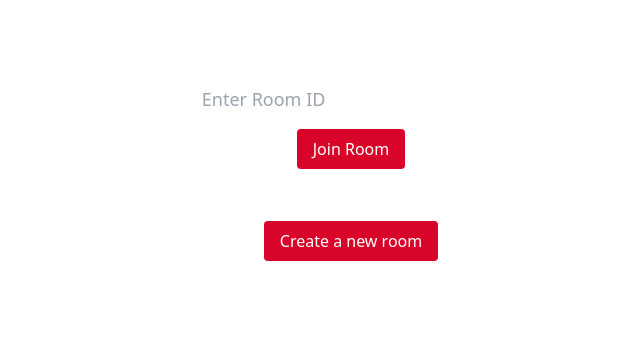
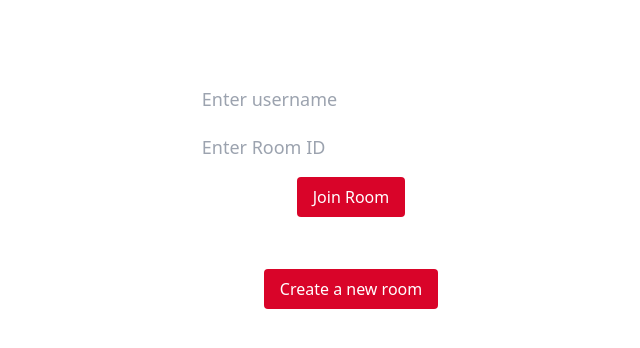
Before and after one commit to AmienulRana/meet-yuk, a Next.js app: page / in a window 1280 px wide. Shown: the top 348 px of the page, without its empty margins (289-929 px from the left). Built offline with nearby package versions, Linux system fonts and the light colour scheme; no server answers.

Commit message:
add input for username

```diff
--- a/src/pages/index.tsx
+++ b/src/pages/index.tsx
@@ -1,38 +1,67 @@
-import Image from 'next/image'
-import { Inter } from 'next/font/google'
-import { useSocket } from '@/context/SocketContext'
-import { useEffect, useState } from 'react';
-import usePeer from '@/hooks/usePeer';
-import { useRouter } from 'next/router';
-import { v4 as uuidv4 } from 'uuid';
-import styles from '@/styles/home.module.css'
+import Image from "next/image";
+import { Inter } from "next/font/google";
+import { useSocket } from "@/context/SocketContext";
+import { useEffect, useState } from "react";
+import usePeer from "@/hooks/usePeer";
+import { useRouter } from "next/router";
+import { v4 as uuidv4 } from "uuid";
+import styles from "@/styles/home.module.css";
+import { useUsername } from "@/hooks/useUsername";
 
-const inter = Inter({ subsets: ['latin'] })
+const inter = Inter({ subsets: ["latin"] });
 
 export default function Home() {
-  const router = useRouter()
-  const [roomId, setRoomId] = useState('')
+  const router = useRouter();
+  const [roomId, setRoomId] = useState("");
+  const { username, setUsername } = useUsername();
 
   const createAndJoin = () => {
-    const roomId = uuidv4()
-    router.push(`/${roomId}`)
-  }
+    const roomId = uuidv4();
+    router.push(`/${roomId}`);
+  };
 
   const joinRoom = () => {
-    if (roomId) router.push(`/${roomId}`)
+    if (roomId) router.push(`/${roomId}`);
     else {
-      alert("Please provide a valid room id")
+      alert("Please provide a valid room id");
     }
-  }
+  };
   return (
-    <div className={'w-4/12 mx-auto p-2 border border-white rounded mt-8 text-white flex flex-col items-center'}>
-        <h1 className='text-xl text-center'>Google Meet Clone</h1>
-        <div className='flex flex-col items-center mt-3 w-full'>
-          <input className='text-black text-lg p-1 rounded w-9/12 mb-3' placeholder='Enter Room ID' value={roomId} onChange={(e) => setRoomId(e?.target?.value)}/>
-          <button className='bg-buttonPrimary py-2 px-4 rounded' onClick={joinRoom}>Join Room</button>
-        </div>
-        <span  className='my-3 text-xl' >--------------- OR ---------------</span>
-        <button className='bg-buttonPrimary py-2 px-4 rounded' onClick={createAndJoin}>Create a new room</button>
+    <div
+      className={
+        "w-4/12 mx-auto p-2 border border-white rounded mt-8 text-white flex flex-col items-center"
+      }
+    >
+      <h1 className="text-xl text-center">Google Meet Clone</h1>
+      <div className="flex flex-col items-center mt-3 w-full">
+        <input
+          className="text-black text-lg p-1 rounded w-9/12 mb-3"
+          placeholder="Enter username"
+          value={username}
+          onChange={(e) => {
+            setUsername(e?.target?.value)
+          }}
+        />
+        <input
+          className="text-black text-lg p-1 rounded w-9/12 mb-3"
+          placeholder="Enter Room ID"
+          value={roomId}
+          onChange={(e) => setRoomId(e?.target?.value)}
+        />
+        <button
+          className="bg-buttonPrimary py-2 px-4 rounded"
+          onClick={joinRoom}
+        >
+          Join Room
+        </button>
+      </div>
+      <span className="my-3 text-xl">--------------- OR ---------------</span>
+      <button
+        className="bg-buttonPrimary py-2 px-4 rounded"
+        onClick={createAndJoin}
+      >
+        Create a new room
+      </button>
     </div>
-  )
+  );
 }
```
